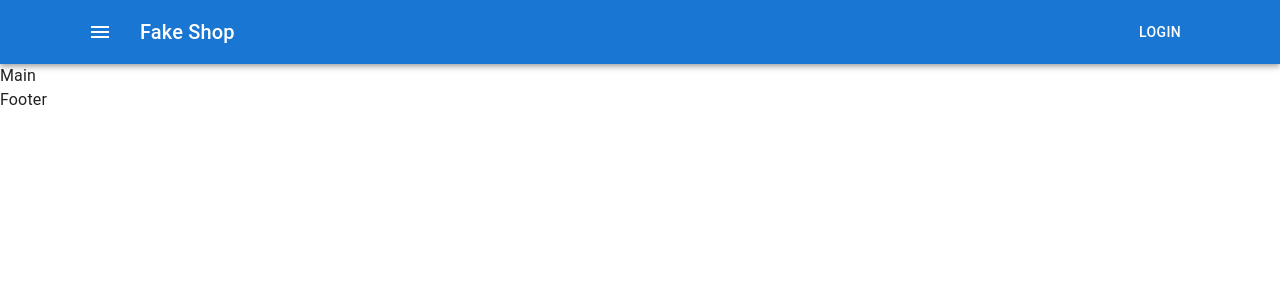
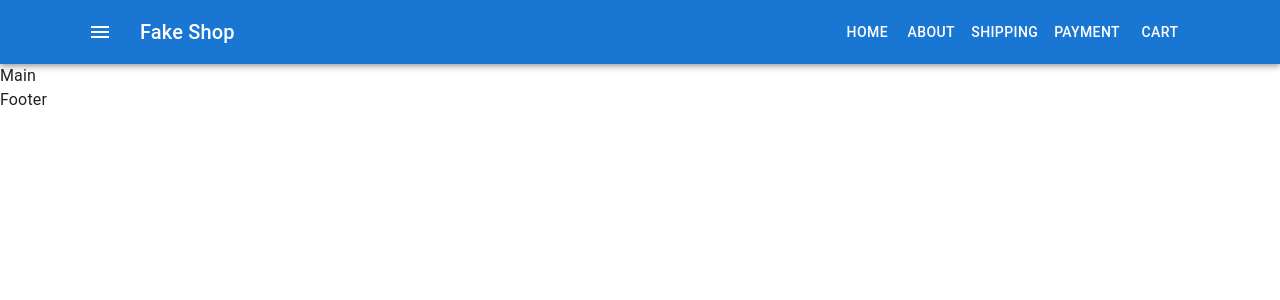
Before and after one commit to LevVaschenko/fake-shop-fail, a React (Create React App) app: page / in a window 1280 px wide. Shown: the top 300 px of the page. Built offline with nearby package versions, Linux system fonts and the light colour scheme.

Commit message:
add Menu

```diff
--- /dev/null
+++ b/src/components/Menu/Menu.tsx
@@ -0,0 +1,18 @@
+import React from 'react'
+import Button from '@mui/material/Button';
+
+type Props = {}
+
+const Menu = (props: Props) => {
+  return (
+    <>
+        <Button color="inherit">Home</Button>
+        <Button color="inherit">About</Button>
+        <Button color="inherit">Shipping</Button>
+        <Button color="inherit">Payment</Button>
+        <Button color="inherit">Cart</Button>
+    </>
+  )
+}
+
+export default Menu
--- a/src/container/Header/Header.tsx
+++ b/src/container/Header/Header.tsx
@@ -2,10 +2,10 @@
 import AppBar from '@mui/material/AppBar';
 import Toolbar from '@mui/material/Toolbar';
 import Typography from '@mui/material/Typography';
-import Button from '@mui/material/Button';
 import IconButton from '@mui/material/IconButton';
 import MenuIcon from '@mui/icons-material/Menu';
 import Container from '@mui/material/Container';
+import Menu from 'components/Menu/Menu';
 
 type Props = {}
 
@@ -27,7 +27,7 @@
                 <Typography variant="h6" component="div" sx={{ flexGrow: 1 }}>
                 Fake Shop
                 </Typography>
-            <Button color="inherit">Login</Button>
+                <Menu />
             </Toolbar>
             </Container>
         </AppBar>
```
Lines whose indentation alone changed are shown as unchanged.
